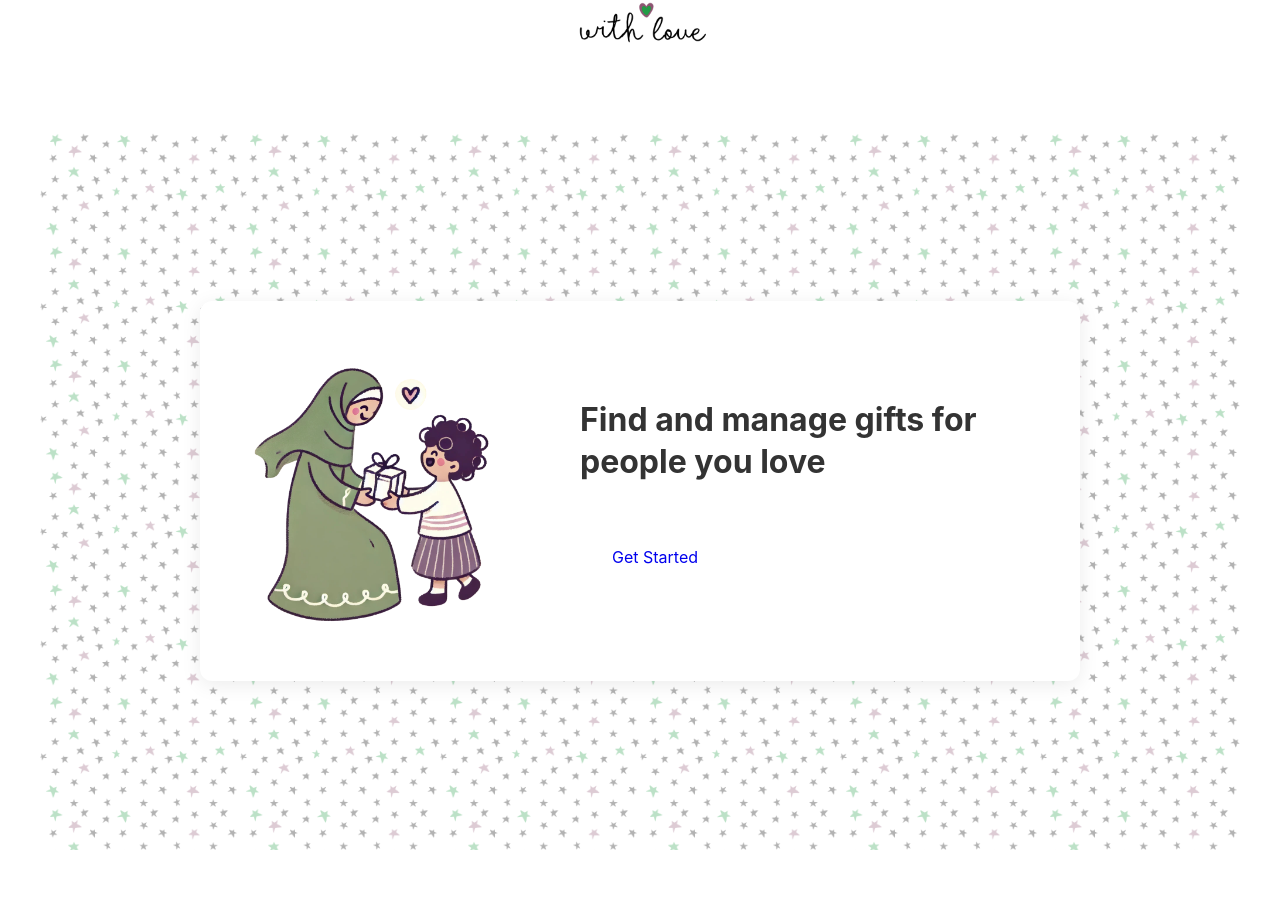
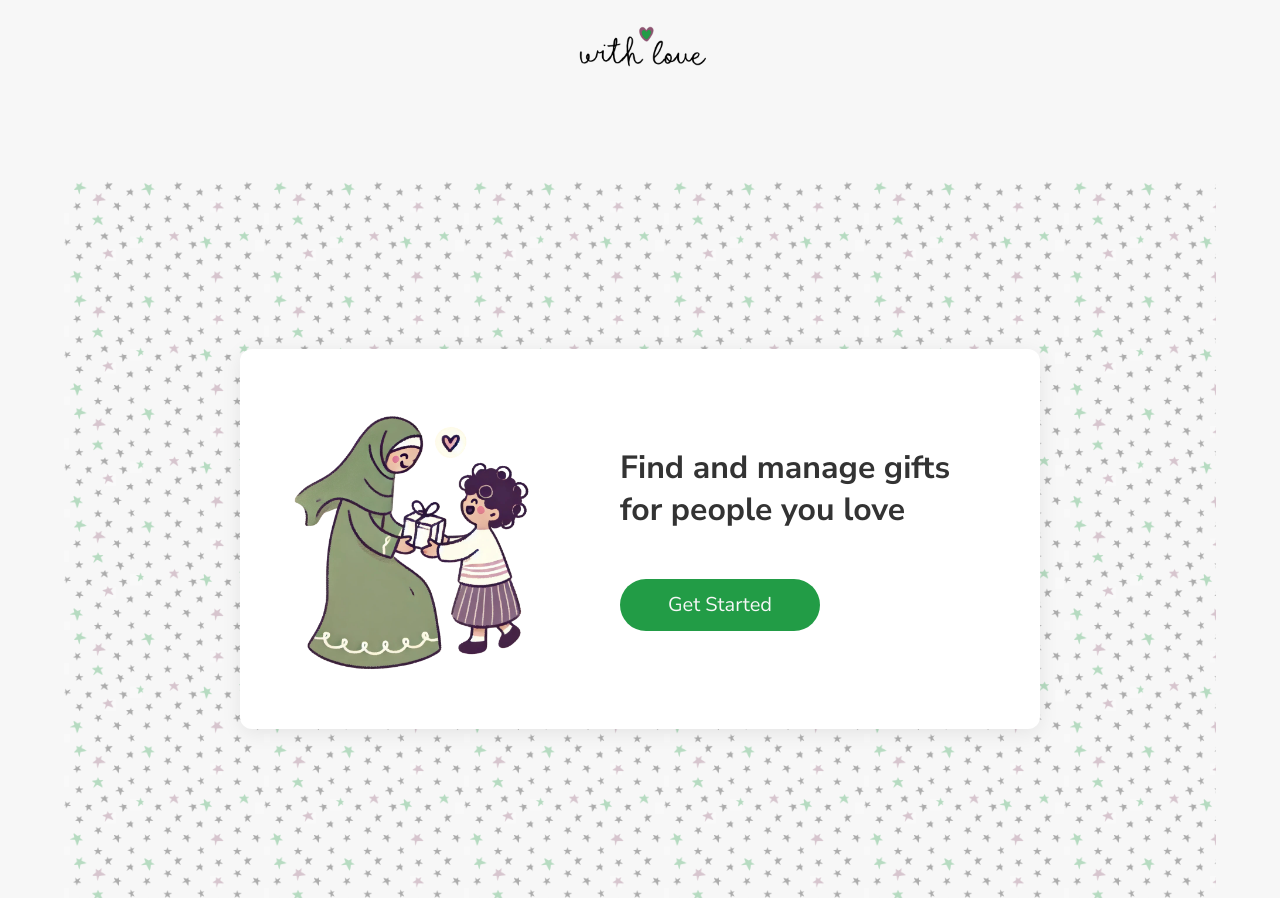
Before and after one commit to megrose/gift-registry, a React (Create React App) app in the folder client/: page / in a window 1280 px wide. Before the commit the page ends 850 px from the top, so only its background shows below. Built offline with nearby package versions, Linux system fonts and the light colour scheme; no server answers.

Commit message:
import variables css file

```diff
--- a/client/src/App.js
+++ b/client/src/App.js
@@ -1,6 +1,8 @@
 import React from 'react';
 import { BrowserRouter as Router, Routes, Route } from 'react-router-dom';
 import { AuthProvider } from './contexts/AuthContext';
+import './styles/variables.css';
+import './styles/global.css';
 import ProtectedRoute from './components/auth/ProtectedRoute';
 import Header from './components/common/Header';
 import WelcomePage from './components/common/WelcomePage';
--- a/client/src/styles/variables.css
+++ b/client/src/styles/variables.css
@@ -21,4 +21,14 @@
     --radius-md: 12px;
     --radius-lg: 16px;
     --radius-full: 9999px;  /* For fully rounded buttons */
+
+ /* Typography */
+ --font-primary: 'Nunito Sans', -apple-system, BlinkMacSystemFont, 'Segoe UI', 'Roboto', 'Oxygen',
+ 'Ubuntu', 'Cantarell', 'Fira Sans', 'Droid Sans', 'Helvetica Neue',
+ sans-serif;
+ --font-size-small: 14px;
+ --font-size-base: 16px;
+ --font-size-large: 20px;
+ --font-size-xl: 24px;
+ --font-size-xxl: 32px;
 }
```
